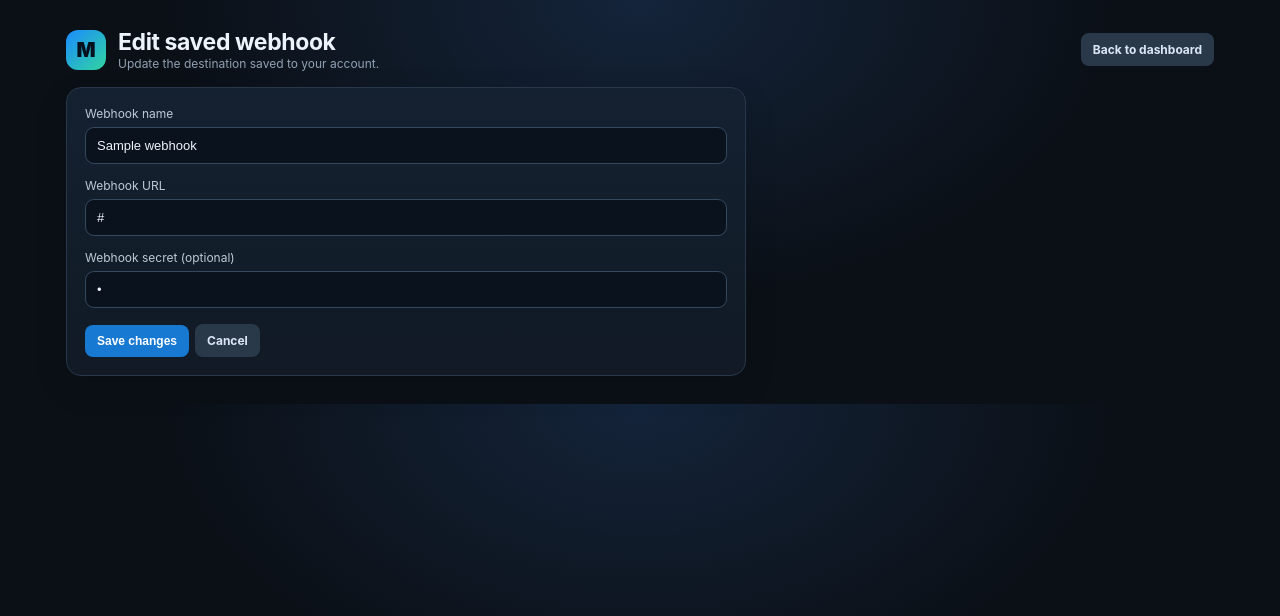
After one commit to Ademmanu/Market-Webhook-Alarm, a Flask app: page /webhooks/1/edit in a window 1280 px wide. The commit adds this page. Shown: the top 616 px of the page. Run offline with Flask 3, Linux system fonts and the light colour scheme; the visitor is signed in with stand-in values (Sample User, id 1); tables that the repository leaves empty hold one stand-in row (values such as "Sample post").

Commit message:
Update 2026-11-24 13:44:08

```diff
--- a/app.py
+++ b/app.py
@@ -260,6 +260,24 @@ def logout():
     session.clear(); return redirect(url_for('login'))
 
 
+@app.post('/account/delete')
+@login_required
+def delete_account():
+    user=current_user()
+    alert_ids=[row.id for row in Alert.query.filter_by(user_id=user.id).with_entities(Alert.id).all()]
+    # Remove this account's data, including delivery records linked through its alerts.
+    Delivery.query.filter(
+        db.or_(Delivery.user_id==user.id, Delivery.alert_id.in_(alert_ids) if alert_ids else db.false())
+    ).delete(synchronize_session=False)
+    Alert.query.filter_by(user_id=user.id).delete(synchronize_session=False)
+    SavedWebhook.query.filter_by(user_id=user.id).delete(synchronize_session=False)
+    db.session.delete(user)
+    db.session.commit()
+    session.clear()
+    flash('Your account and its associated data have been deleted.', 'success')
+    return redirect(url_for('login'))
+
+
 @app.route('/')
 @login_required
 def index():
@@ -392,6 +410,25 @@ def save_webhook():
         flash(msg or 'Enter a name for this webhook.', 'error'); return redirect(url_for('index'))
     db.session.add(SavedWebhook(user_id=current_user().id,name=name,url=url,secret=secret)); db.session.commit()
     flash('Webhook destination saved to your account.', 'success'); return redirect(url_for('index'))
+
+
+@app.route('/webhooks/<int:webhook_id>/edit', methods=['GET','POST'])
+@login_required
+def edit_webhook(webhook_id):
+    w=SavedWebhook.query.filter_by(id=webhook_id,user_id=current_user().id).first_or_404()
+    if request.method == 'POST':
+        name=request.form.get('name','').strip()[:80]
+        url=request.form.get('url','').strip()
+        secret=request.form.get('secret','').strip() or None
+        ok,msg=valid_webhook_url(url)
+        if not name or not ok:
+            flash(msg or 'Enter a name for this webhook.', 'error')
+            return render_template('saved_webhook_edit.html', webhook=w)
+        w.name=name; w.url=url; w.secret=secret
+        db.session.commit()
+        flash('Saved webhook updated.', 'success')
+        return redirect(url_for('index'))
+    return render_template('saved_webhook_edit.html', webhook=w)
 
 
 @app.post('/webhooks/<int:webhook_id>/delete')
--- a/templates/index.html
+++ b/templates/index.html
@@ -1,5 +1,5 @@
 {% extends 'base.html' %}{% from 'alert_form.html' import alert_fields %}{% block content %}
-<div class="top"><div class="brand"><div class="brandmark">M</div><div><h1>Market Webhook Monitor</h1><div class="muted">Independent market feed · private alerts · webhook delivery queue</div></div></div><div class="actions"><span class="chip">{{user.username}}</span><form method="post" action="/logout" class="inline"><input type="hidden" name="_csrf" value="{{csrf_token()}}"><button class="ghost">Log out</button></form></div></div>
+<div class="top"><div class="brand"><div class="brandmark">M</div><div><h1>Market Webhook Monitor</h1><div class="muted">Independent market feed · private alerts · webhook delivery queue</div></div></div><div class="actions"><span class="chip">{{user.username}}</span><form method="post" action="/account/delete" class="inline" onsubmit="return confirm(&quot;Permanently delete your account, alerts, saved webhooks and delivery history? This cannot be undone.&quot;)"><input type="hidden" name="_csrf" value="{{csrf_token()}}"><button class="danger">Delete account</button></form><form method="post" action="/logout" class="inline"><input type="hidden" name="_csrf" value="{{csrf_token()}}"><button class="ghost">Log out</button></form></div></div>
 <div class="stats"><div class="stat"><div class="k">Feed status</div><div class="v" style="font-size:16px"><span id="feedDot" class="dot"></span> <span id="feedStatus">Checking</span></div><div class="muted" id="feedUpdated">Waiting for quote check</div></div><div class="stat"><div class="k">Active alerts</div><div class="v" id="activeCount">{{alerts|selectattr('enabled')|list|length}}</div><div class="muted">Enabled monitors</div></div><div class="stat"><div class="k">Webhooks fired</div><div class="v" id="firedCount">—</div><div class="muted">Successfully delivered</div></div><div class="stat"><div class="k">Failed deliveries</div><div class="v" id="failedCount">—</div><div class="muted">After retries</div></div></div>
 <div class="panel"><div class="subhead"><div><h2 style="margin:0">Create a price alert</h2><div class="muted">Tick crossings and completed candle-close conditions.</div></div><span class="badge good">{{poll_seconds}}s monitor</span></div><form method="post" action="/alerts" data-background><input type="hidden" name="_csrf" value="{{csrf_token()}}">{{alert_fields(None,webhooks)}}<div class="actions" style="margin-top:16px"><button>Create alert</button></div></form></div>
 <div class="panel"><div class="subhead"><div><h2 style="margin:0">Your alerts ({{alerts|length}})</h2><div class="muted">Live mid-prices refresh every 10 seconds.</div></div><details class="action-menu"><summary aria-label="Bulk alert actions">⋮</summary><div class="menu"><form method="post" action="/alerts/bulk/pause" data-background><input type="hidden" name="_csrf" value="{{csrf_token()}}"><button>Pause all</button></form><form method="post" action="/alerts/bulk/resume" data-background><input type="hidden" name="_csrf" value="{{csrf_token()}}"><button>Resume all</button></form></div></details></div>
@@ -8,7 +8,7 @@
 <td>{{'Crossing' if a.direction in ['cross','xu','xd'] else ('Closes Above' if a.direction.startswith('ca') else 'Closes Below')}}</td><td class="price">{{'%.8f'|format(a.target)}}</td><td class="price" id="price-{{a.id}}">—</td><td id="distance-{{a.id}}" class="muted">—</td><td>{% if not a.enabled %}<span class="badge warn">Paused</span>{% elif a.armed %}<span class="badge good">Armed</span>{% else %}<span class="badge warn">Triggered / cooldown</span>{% endif %}</td>
 <td><details class="action-menu"><summary aria-label="Alert actions">⋮</summary><div class="menu"><a href="/alerts/{{a.id}}/edit">Edit alert</a><form method="post" action="/alerts/{{a.id}}/test" data-background><input type="hidden" name="_csrf" value="{{csrf_token()}}"><button>Test webhook</button></form>{% if a.enabled %}<form method="post" action="/alerts/{{a.id}}/toggle" data-background><input type="hidden" name="_csrf" value="{{csrf_token()}}"><button>Pause alert</button></form>{% else %}<form method="post" action="/alerts/{{a.id}}/toggle" data-background><input type="hidden" name="_csrf" value="{{csrf_token()}}"><button>Resume alert</button></form>{% endif %}<form method="post" action="/alerts/{{a.id}}/rearm" data-background><input type="hidden" name="_csrf" value="{{csrf_token()}}"><button>Re-arm alert</button></form><form method="post" action="/alerts/{{a.id}}/delete" data-background data-confirm="Delete this alert and its delivery history?"><input type="hidden" name="_csrf" value="{{csrf_token()}}"><button class="danger-text">Delete alert</button></form></div></details></td>
 </tr>{% endfor %}</tbody></table></div>{% else %}<div class="empty">No alerts yet. Create your first one above.</div>{% endif %}</div>
-<div class="panel"><h2>Saved webhook destinations</h2><div class="muted">Private to your account.</div>{% if webhooks %}<div class="tablewrap"><table><thead><tr><th>Name</th><th>Destination</th><th>Action</th></tr></thead><tbody>{% for w in webhooks %}<tr><td>{{w.name}}</td><td style="word-break:break-all">{{w.url}}</td><td><details class="action-menu"><summary>⋮</summary><div class="menu"><form method="post" action="/webhooks/{{w.id}}/delete" data-background><input type="hidden" name="_csrf" value="{{csrf_token()}}"><button class="danger-text">Remove</button></form></div></details></td></tr>{% endfor %}</tbody></table></div>{% else %}<p class="muted">No saved destinations yet.</p>{% endif %}</div>
+<div class="panel"><h2>Saved webhook destinations</h2><div class="muted">Private to your account.</div>{% if webhooks %}<div class="tablewrap"><table><thead><tr><th>Name</th><th>Destination</th><th>Action</th></tr></thead><tbody>{% for w in webhooks %}<tr><td>{{w.name}}</td><td style="word-break:break-all">{{w.url}}</td><td><details class="action-menu"><summary>⋮</summary><div class="menu"><a href="/webhooks/{{w.id}}/edit">Edit webhook</a><form method="post" action="/webhooks/{{w.id}}/delete" data-background data-confirm="Remove this saved webhook?"><input type="hidden" name="_csrf" value="{{csrf_token()}}"><button class="danger-text">Remove</button></form></div></details></td></tr>{% endfor %}</tbody></table></div>{% else %}<p class="muted">No saved destinations yet.</p>{% endif %}</div>
 <div class="panel"><h2>Webhook delivery log</h2><div class="muted">Initial attempt plus up to three retries, five seconds apart. Pending attempts survive restarts with PostgreSQL.</div>{% if deliveries %}<div class="tablewrap"><table><thead><tr><th>Time UTC</th><th>Event</th><th>Symbol</th><th>Status</th><th>Attempts</th><th>HTTP</th><th>Details</th></tr></thead><tbody>{% for d in deliveries %}<tr><td>{{d.created_at.strftime('%Y-%m-%d %H:%M:%S')}}</td><td>{{d.event_type}}</td><td>{{d.symbol or '—'}}</td><td>{% if d.status=='sent' %}<span class="badge good">Sent</span>{% elif d.status=='failed' %}<span class="badge bad">Failed</span>{% else %}<span class="badge warn">Pending</span>{% endif %}</td><td>{{d.attempts}} / {{d.max_attempts}}</td><td>{{d.response_code or '—'}}</td><td>{{d.last_error or d.response_text or '—'}}</td></tr>{% endfor %}</tbody></table></div>{% else %}<p class="muted">No webhook deliveries yet.</p>{% endif %}</div>
 <div class="help">Feed source: biquote. Quotes are indicative and may differ from your broker. Candle-close alerts use completed OHLC bars. Health: <a href="/health" style="color:var(--blue)">/health</a></div>
 <div id="toast" class="toast" role="status" aria-live="polite"><span id="toastText"></span><button type="button" id="toastClose" aria-label="Dismiss">×</button></div>
--- /dev/null
+++ b/templates/saved_webhook_edit.html
@@ -0,0 +1,11 @@
+{% extends 'base.html' %}{% block content %}
+<div class="top"><div class="brand"><div class="brandmark">M</div><div><h1>Edit saved webhook</h1><div class="muted">Update the destination saved to your account.</div></div></div><a class="btn secondary" href="{{url_for('index')}}">Back to dashboard</a></div>
+<div class="panel" style="max-width:680px">
+<form method="post" action="{{url_for('edit_webhook',webhook_id=webhook.id)}}">
+<input type="hidden" name="_csrf" value="{{csrf_token()}}">
+<div style="margin-bottom:14px"><label for="name">Webhook name</label><input id="name" name="name" maxlength="80" required value="{{webhook.name}}"></div>
+<div style="margin-bottom:14px"><label for="url">Webhook URL</label><input id="url" name="url" type="url" required value="{{webhook.url}}"></div>
+<div style="margin-bottom:16px"><label for="secret">Webhook secret (optional)</label><input id="secret" name="secret" type="password" value="{{webhook.secret or ''}}" autocomplete="new-password"></div>
+<div class="actions"><button type="submit">Save changes</button><a class="btn secondary" href="{{url_for('index')}}">Cancel</a></div>
+</form></div>
+{% endblock %}
```
Also changed, not shown: CHANGELOG.md.
